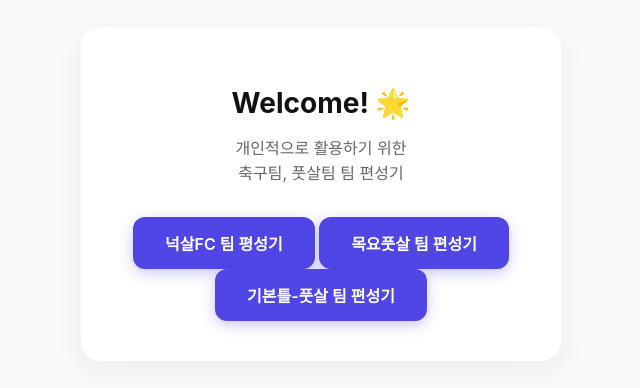
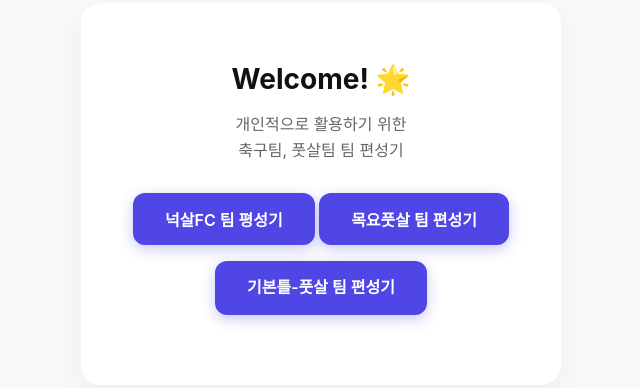
Before and after one commit to jonnamany/0909c, a plain HTML site: page index.html in a window 1280 px wide. Shown: the part 206-594 px from the top of the page, without its empty margins (319-959 px from the left). Drawn offline with Linux system fonts and the light colour scheme.

Commit message:
Add files via upload

```diff
--- a/index.html
+++ b/index.html
@@ -76,7 +76,7 @@
         <!-- 클래스(class)를 주어 이쁜 버튼으로 변신시킵니다 -->
         <a href="nsfc_team_maker.html" class="btn-link" target="_blank" rel="noopener noreferrer">넉살FC 팀 평성기</a>
         <a href="mf_team_maker.html" class="btn-link" target="_blank" rel="noopener noreferrer">목요풋살 팀 편성기</a>
-        <a href="team_maker.html" class="btn-link" target="_blank" rel="noopener noreferrer">기본틀-풋살 팀 편성기</a>
+        <p><a href="team_maker.html" class="btn-link" target="_blank" rel="noopener noreferrer">기본틀-풋살 팀 편성기</a></p>
 
 
     <!-- 클릭하면 sub.html로 이동하는 링크
```
